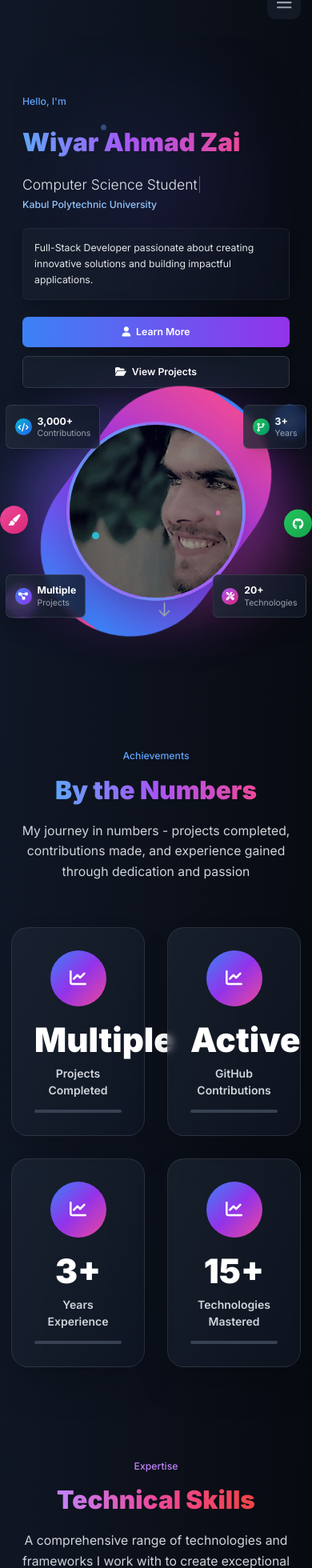
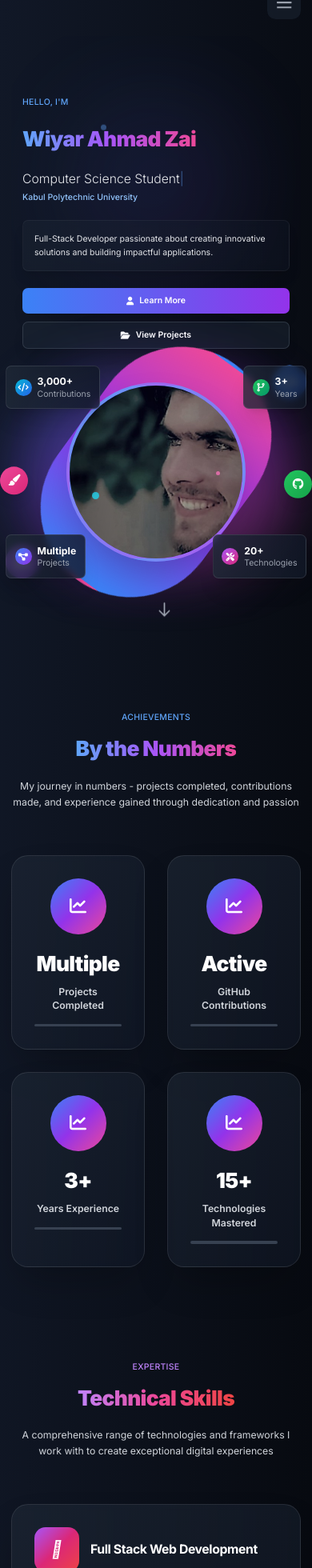
Before and after one commit to WiyarAhmadZai/Portfolio, a React (Vite) app: page / in a window 390 px wide. Shown: the part 39-1999 px from the top of the page at 80% size. Built offline with nearby package versions, Linux system fonts and the light colour scheme; the HTML template or start-up script is replaced by a standard one.

Commit message:
Refine Home component with consistent text sizing and improved layout for better readability. Update styles for headings, paragraphs, and buttons to enhance visual coherence. Adjust animations and spacing for a more polished user experience.

```diff
--- a/src/pages/Home.jsx
+++ b/src/pages/Home.jsx
@@ -273,13 +273,13 @@ const Home = () => {
               <div className="space-y-6 animate-slide-in-left">
                 {/* Simple greeting */}
                 <div className="inline-block">
-                  <span className="text-sm text-blue-400 font-medium animate-fade-in">
+                  <span className="text-xs text-blue-400 font-medium animate-fade-in tracking-wide uppercase">
                     Hello, I'm
                   </span>
                 </div>
 
                 {/* Clean Name */}
-                <h1 id="hero-title" className="text-4xl sm:text-5xl md:text-6xl font-black leading-tight">
+                <h1 id="hero-title" className="text-3xl sm:text-4xl md:text-5xl font-black leading-tight tracking-tight">
                   <span className="bg-clip-text text-transparent bg-gradient-to-r from-blue-400 via-purple-500 to-pink-500">
                     Wiyar Ahmad Zai
                   </span>
@@ -287,20 +287,20 @@ const Home = () => {
 
                 {/* Simple role display */}
                 <div className="space-y-1">
-                  <div className="text-xl sm:text-2xl text-gray-200 font-light animate-slide-in-up" style={{animationDelay: '0.6s'}}>
+                  <div className="text-lg sm:text-xl text-gray-200 font-light animate-slide-in-up min-h-[1.5rem] flex items-center" style={{animationDelay: '0.6s'}}>
                     <span className="inline-block">
                       {typingText}
                       <span className="animate-pulse text-blue-400">|</span>
                     </span>
                   </div>
-                  <div className="text-sm text-blue-300 font-medium animate-slide-in-up" style={{animationDelay: '0.8s'}}>
+                  <div className="text-xs text-blue-300 font-medium animate-slide-in-up" style={{animationDelay: '0.8s'}}>
                     <span className="inline-block">Kabul Polytechnic University</span>
                   </div>
                 </div>
 
                 {/* Clean Description */}
                 <div className="bg-gradient-to-r from-gray-800/40 to-gray-900/40 backdrop-blur-sm rounded-lg p-4 border border-white/5 shadow-lg animate-slide-in-up" style={{animationDelay: '1s'}}>
-                  <p className="text-gray-200 text-sm leading-relaxed">
+                  <p className="text-gray-200 text-xs leading-relaxed">
                     Full-Stack Developer passionate about creating innovative solutions and building impactful applications.
                   </p>
                 </div>
@@ -309,7 +309,7 @@ const Home = () => {
                 <div className="flex flex-col sm:flex-row gap-3 animate-slide-in-up" style={{animationDelay: '1.2s'}}>
                   <Link
                     to="/about"
-                    className="group relative px-6 py-3 text-sm font-semibold rounded-lg text-white bg-gradient-to-r from-blue-500 to-purple-600 hover:from-blue-600 hover:to-purple-700 transition-all duration-300 transform hover:scale-105 shadow-lg"
+                    className="group relative px-5 py-2.5 text-xs font-semibold rounded-lg text-white bg-gradient-to-r from-blue-500 to-purple-600 hover:from-blue-600 hover:to-purple-700 transition-all duration-300 transform hover:scale-105 shadow-lg"
                     aria-label="Learn more about Wiyar Ahmad Zai"
                   >
                     <span className="relative z-10 flex items-center justify-center">
@@ -320,7 +320,7 @@ const Home = () => {
 
                   <Link
                     to="/projects"
-                    className="group relative px-6 py-3 text-sm font-semibold rounded-lg text-white bg-gray-800/50 backdrop-blur-sm border border-gray-600/50 hover:border-gray-500/50 hover:bg-gray-700/50 transition-all duration-300 transform hover:scale-105 shadow-lg"
+                    className="group relative px-5 py-2.5 text-xs font-semibold rounded-lg text-white bg-gray-800/50 backdrop-blur-sm border border-gray-600/50 hover:border-gray-500/50 hover:bg-gray-700/50 transition-all duration-300 transform hover:scale-105 shadow-lg"
                     aria-label="View Wiyar's projects and portfolio"
                   >
                     <span className="relative z-10 flex items-center justify-center">
@@ -433,14 +433,14 @@ const Home = () => {
         <section className={`mt-32 transition-all duration-1000 delay-300 ${isVisible ? 'opacity-100 translate-y-0' : 'opacity-0 translate-y-10'}`} aria-labelledby="stats-title">
           <div className="text-center mb-16">
             <div className="inline-block mb-4">
-              <span className="text-sm text-blue-400 font-medium">Achievements</span>
+              <span className="text-xs text-blue-400 font-medium tracking-wide uppercase">Achievements</span>
             </div>
-            <h2 id="stats-title" className="text-4xl md:text-5xl font-black text-white mb-6">
+            <h2 id="stats-title" className="text-3xl md:text-4xl font-black text-white mb-6 tracking-tight">
               <span className="bg-clip-text text-transparent bg-gradient-to-r from-blue-400 via-purple-500 to-pink-500">
                 By the Numbers
               </span>
             </h2>
-            <p className="text-gray-300 text-lg max-w-3xl mx-auto leading-relaxed">
+            <p className="text-gray-300 text-sm max-w-3xl mx-auto leading-relaxed">
               My journey in numbers - projects completed, contributions made, and experience gained through dedication and passion
             </p>
           </div>
@@ -469,11 +469,11 @@ const Home = () => {
                     </div>
                   </div>
 
-                  <h3 className="text-5xl md:text-6xl font-black text-white mb-3 group-hover:text-transparent group-hover:bg-clip-text group-hover:bg-gradient-to-r group-hover:from-blue-400 group-hover:via-purple-500 group-hover:to-pink-500 transition-all duration-700">
+                  <h3 className="text-3xl md:text-4xl font-black text-white mb-3 group-hover:text-transparent group-hover:bg-clip-text group-hover:bg-gradient-to-r group-hover:from-blue-400 group-hover:via-purple-500 group-hover:to-pink-500 transition-all duration-700 tracking-tight">
                     {stat.value}
                   </h3>
 
-                  <p className="text-gray-300 font-semibold text-base md:text-lg group-hover:text-white transition-colors duration-500 mb-4">
+                  <p className="text-gray-300 font-semibold text-sm group-hover:text-white transition-colors duration-500 mb-4">
                     {stat.label}
                   </p>
 
@@ -491,14 +491,14 @@ const Home = () => {
         <section className={`mt-32 transition-all duration-1000 delay-500 ${isVisible ? 'opacity-100 translate-y-0' : 'opacity-0 translate-y-10'}`} aria-labelledby="skills-title">
           <div className="text-center mb-16">
             <div className="inline-block mb-4">
-              <span className="text-sm text-purple-400 font-medium">Expertise</span>
+              <span className="text-xs text-purple-400 font-medium tracking-wide uppercase">Expertise</span>
             </div>
-            <h2 id="skills-title" className="text-4xl md:text-5xl font-black text-white mb-6">
+            <h2 id="skills-title" className="text-3xl md:text-4xl font-black text-white mb-6 tracking-tight">
               <span className="bg-clip-text text-transparent bg-gradient-to-r from-purple-400 via-pink-500 to-red-500">
                 Technical Skills
               </span>
             </h2>
-            <p className="text-gray-300 text-lg max-w-3xl mx-auto leading-relaxed">
+            <p className="text-gray-300 text-sm max-w-3xl mx-auto leading-relaxed">
               A comprehensive range of technologies and frameworks I work with to create exceptional digital experiences
             </p>
           </div>
@@ -527,7 +527,7 @@ const Home = () => {
                         }}
                       ></i>
                     </div>
-                    <h3 className="text-xl font-bold text-white group-hover:text-transparent group-hover:bg-clip-text group-hover:bg-gradient-to-r group-hover:from-purple-400 group-hover:via-pink-500 group-hover:to-red-500 transition-all duration-700">
+                    <h3 className="text-lg font-bold text-white group-hover:text-transparent group-hover:bg-clip-text group-hover:bg-gradient-to-r group-hover:from-purple-400 group-hover:via-pink-500 group-hover:to-red-500 transition-all duration-700 tracking-tight">
                       {skill.name}
                     </h3>
                   </div>
@@ -535,8 +535,8 @@ const Home = () => {
                   {/* Enhanced progress bar */}
                   <div className="mb-6">
                     <div className="flex justify-between items-center mb-3">
-                      <span className="text-gray-400 text-sm font-medium">Proficiency</span>
-                      <span className="text-white font-bold text-lg group-hover:text-transparent group-hover:bg-clip-text group-hover:bg-gradient-to-r group-hover:from-purple-400 group-hover:to-pink-500 transition-all duration-500">
+                      <span className="text-gray-400 text-xs font-medium">Proficiency</span>
+                      <span className="text-white font-bold text-sm group-hover:text-transparent group-hover:bg-clip-text group-hover:bg-gradient-to-r group-hover:from-purple-400 group-hover:to-pink-500 transition-all duration-500">
                         {skill.percentage}%
                       </span>
                     </div>
@@ -557,7 +557,7 @@ const Home = () => {
 
                   {/* Skill description */}
                   <div className="mb-6">
-                    <p className="text-gray-300 text-sm leading-relaxed group-hover:text-white transition-colors duration-500">
+                    <p className="text-gray-300 text-xs leading-relaxed group-hover:text-white transition-colors duration-500">
                       {skill.name === "Full Stack Web Development" && "Complete web applications from frontend to backend with modern frameworks"}
                       {skill.name === "HTML & CSS" && "Semantic HTML5, CSS3, Responsive Design, and modern CSS features"}
                       {skill.name === "JavaScript & React.js" && "ES6+, React Hooks, State Management, and modern JavaScript patterns"}
@@ -586,7 +586,7 @@ const Home = () => {
                         ></div>
                       ))}
                     </div>
-                    <div className="text-xs text-gray-400 group-hover:text-white transition-colors duration-300">
+                    <div className="text-xs text-gray-400 group-hover:text-white transition-colors duration-300 font-medium">
                       Expert Level
                     </div>
                   </div>
@@ -600,14 +600,14 @@ const Home = () => {
         <section className={`mt-32 transition-all duration-1000 delay-700 ${isVisible ? 'opacity-100 translate-y-0' : 'opacity-0 translate-y-10'}`} aria-labelledby="services-title">
           <div className="text-center mb-16">
             <div className="inline-block mb-4">
-              <span className="text-sm text-green-400 font-medium">Services</span>
+              <span className="text-xs text-green-400 font-medium tracking-wide uppercase">Services</span>
             </div>
-            <h2 id="services-title" className="text-4xl md:text-5xl font-black text-white mb-6">
+            <h2 id="services-title" className="text-3xl md:text-4xl font-black text-white mb-6 tracking-tight">
               <span className="bg-clip-text text-transparent bg-gradient-to-r from-green-400 via-blue-500 to-cyan-500">
                 What I Offer
               </span>
             </h2>
-            <p className="text-gray-300 text-lg max-w-3xl mx-auto leading-relaxed">
+            <p className="text-gray-300 text-sm max-w-3xl mx-auto leading-relaxed">
               Comprehensive solutions tailored to meet your digital needs and drive your business forward
             </p>
           </div>
@@ -631,12 +631,12 @@ const Home = () => {
                   </div>
 
                   {/* Service title */}
-                  <h3 className="text-2xl font-bold text-white mb-4 group-hover:text-transparent group-hover:bg-clip-text group-hover:bg-gradient-to-r group-hover:from-green-400 group-hover:via-blue-500 group-hover:to-cyan-500 transition-all duration-700">
+                  <h3 className="text-lg font-bold text-white mb-4 group-hover:text-transparent group-hover:bg-clip-text group-hover:bg-gradient-to-r group-hover:from-green-400 group-hover:via-blue-500 group-hover:to-cyan-500 transition-all duration-700 tracking-tight">
                     {service.title}
                   </h3>
 
                   {/* Service description */}
-                  <p className="text-gray-300 mb-6 leading-relaxed group-hover:text-white transition-colors duration-500">
+                  <p className="text-gray-300 mb-6 leading-relaxed text-xs group-hover:text-white transition-colors duration-500">
                     {service.description}
                   </p>
 
@@ -647,7 +647,7 @@ const Home = () => {
                         <div className="w-6 h-6 bg-gradient-to-r from-green-500 to-blue-500 rounded-full flex items-center justify-center mr-3 group-hover:animate-pulse">
                           <i className="fas fa-check text-white text-xs"></i>
                         </div>
-                        <span className="text-gray-300 text-sm group-hover:text-white transition-colors duration-300">
+                        <span className="text-gray-300 text-xs group-hover:text-white transition-colors duration-300">
                           {feature}
                         </span>
                       </div>
@@ -656,7 +656,7 @@ const Home = () => {
 
                   {/* Call to action */}
                   <div className="pt-4 border-t border-gray-700 group-hover:border-green-500/30 transition-colors duration-500">
-                    <button className="w-full bg-gradient-to-r from-green-500 to-blue-600 hover:from-green-600 hover:to-blue-700 text-white font-semibold py-3 px-6 rounded-xl transition-all duration-300 transform group-hover:scale-105 group-hover:shadow-lg">
+                    <button className="w-full bg-gradient-to-r from-green-500 to-blue-600 hover:from-green-600 hover:to-blue-700 text-white font-semibold py-2.5 px-4 rounded-xl transition-all duration-300 transform group-hover:scale-105 group-hover:shadow-lg text-xs">
                       Learn More
                     </button>
                   </div>
```
